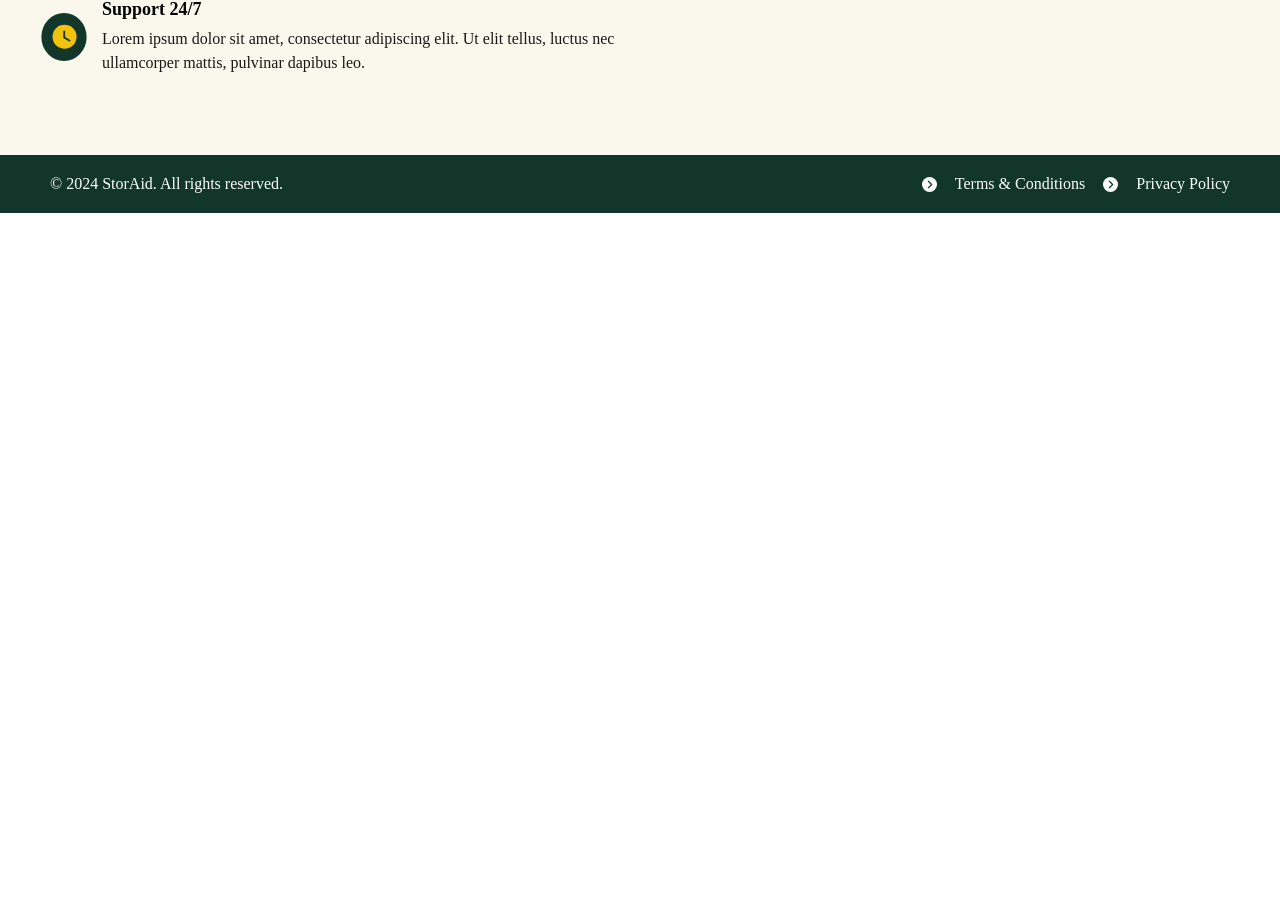
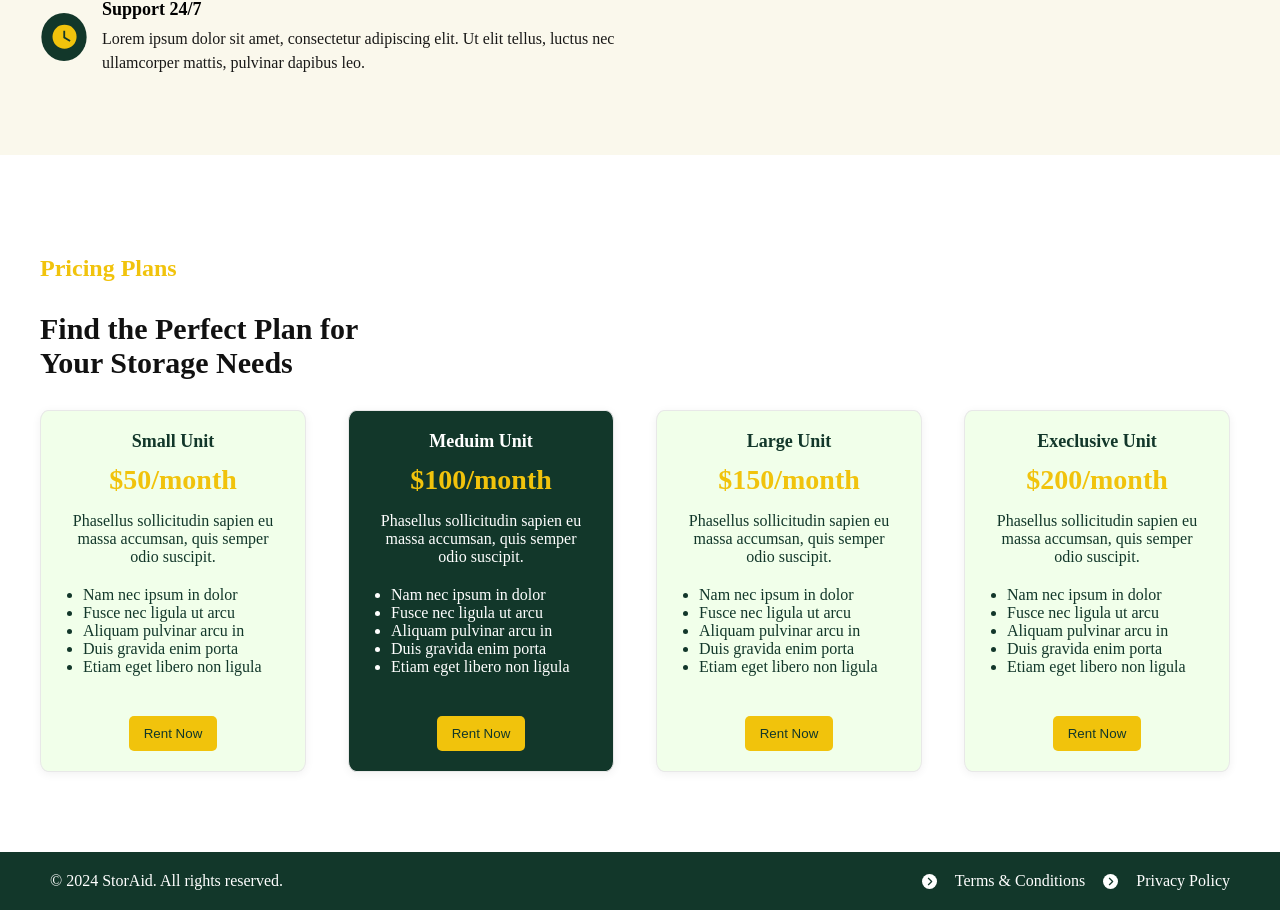
Before and after one commit to JuliaFaraj/react-website, a React (Vite) app: page / in a window 1280 px wide. Shown: the part 2829-3739 px from the top of the page. Before the commit the page ends 3042 px from the top, so only its background shows below. Built offline with nearby package versions, Linux system fonts and the light colour scheme.

Commit message:
Färdig Pricing-sektion: struktur och styling

```diff
--- /dev/null
+++ b/src/Components/Pricing.jsx
@@ -0,0 +1,72 @@
+import React from 'react'
+
+const Pricing = () => {
+  return (
+    <section className="pricing-section">
+        <div className="container">
+            <h1 className="pricing-title">Pricing Plans</h1>
+            <p className="pricing-lead">Find the Perfect Plan for Your Storage Needs</p>
+
+            <div className="pricing-cards">
+                <div className="pricing-card1 theme-light">
+                    <h2 className="pricing-card-title">Small Unit</h2>
+                    <h3 className="pricing-card-price">$50/month</h3>
+                    <p className="pricing-card-subtitle">Phasellus sollicitudin sapien eu massa accumsan, quis semper odio suscipit.</p>
+                    <ul className="pricing-card-features">
+                        <li>Nam nec ipsum in dolor</li>
+                        <li>Fusce nec ligula ut arcu</li>
+                        <li>Aliquam pulvinar arcu in</li>
+                        <li>Duis gravida enim porta</li>
+                        <li>Etiam eget libero non ligula</li>
+                    </ul>
+                    <button className="pricing-card-button pricing-card-button--primary">Rent Now</button>
+                </div>
+
+                <div className="pricing-card2 theme-dark">
+                    <h2 className="pricing-card-title">Meduim Unit</h2>
+                    <h3 className="pricing-card-price">$100/month</h3>
+                    <p className="pricing-card-subtitle">Phasellus sollicitudin sapien eu massa accumsan, quis semper odio suscipit.</p>
+                    <ul className="pricing-card-features">
+                        <li>Nam nec ipsum in dolor</li>
+                        <li>Fusce nec ligula ut arcu</li>
+                        <li>Aliquam pulvinar arcu in</li>
+                        <li>Duis gravida enim porta</li>
+                        <li>Etiam eget libero non ligula</li>
+                    </ul>
+                    <button className="pricing-card-button pricing-card-button--primary">Rent Now</button>
+                </div>
+
+                <div className="pricing-card3 theme-light">
+                    <h2 className="pricing-card-title">Large Unit</h2>
+                    <h3 className="pricing-card-price">$150/month</h3>
+                    <p className="pricing-card-subtitle">Phasellus sollicitudin sapien eu massa accumsan, quis semper odio suscipit.</p>
+                    <ul className="pricing-card-features">
+                        <li>Nam nec ipsum in dolor</li>
+                        <li>Fusce nec ligula ut arcu</li>
+                        <li>Aliquam pulvinar arcu in</li>
+                        <li>Duis gravida enim porta</li>
+                        <li>Etiam eget libero non ligula</li>
+                    </ul>
+                    <button className="pricing-card-button pricing-card-button--primary">Rent Now</button>
+                </div>
+
+                <div className="pricing-card4 theme-light">
+                    <h2 className="pricing-card-title">Execlusive Unit</h2>
+                    <h3 className="pricing-card-price">$200/month</h3>
+                    <p className="pricing-card-subtitle">Phasellus sollicitudin sapien eu massa accumsan, quis semper odio suscipit.</p>
+                    <ul className="pricing-card-features">
+                        <li>Nam nec ipsum in dolor</li>
+                        <li>Fusce nec ligula ut arcu</li>
+                        <li>Aliquam pulvinar arcu in</li>
+                        <li>Duis gravida enim porta</li>
+                        <li>Etiam eget libero non ligula</li>
+                    </ul>
+                    <button className="pricing-card-button pricing-card-button--primary">Rent Now</button>
+                </div>
+            </div>
+        </div>
+    </section>
+  )
+}
+
+export default Pricing
--- a/src/Pages/Home.jsx
+++ b/src/Pages/Home.jsx
@@ -6,6 +6,7 @@ import { Link, NavLink } from "react-router-dom";   // avsluta med semikolon
 import OurServices from "../Components/OurServices.jsx"; // ingen klammer
 import Testimonials from '../Components/Testimonials.jsx';
 import WhychooseUs from '../Components/WhychooseUs.jsx';
+import Pricing from '../Components/Pricing.jsx';
 
 const Home = () => {
   return (
@@ -16,6 +17,7 @@ const Home = () => {
     <OurServices />
     <Testimonials />
     <WhychooseUs />
+    <Pricing />
 
     </main>
   )
--- a/src/index.css
+++ b/src/index.css
@@ -645,3 +645,86 @@ padding: 48px 0;
   max-width: 350px;
   margin: 20px 0;
 }
+
+.pricing-section {
+  padding: 80px 0;
+  background-color: #fff /* byt till din färg */
+}
+.pricing-cards {
+  display: grid;
+  grid-template-columns: repeat(4, 1fr);
+  gap: 32px;
+  justify-content: center;  /* centrera grid i containern */
+  align-items: start;
+  margin-top: 28px;
+
+}
+.pricing-card1, .pricing-card3, .pricing-card4 {
+  position: relative;
+  background: #F1FFEA;
+  color: #12372A;
+  border: 1px solid #e8e8e8;
+  border-radius: 3%;
+  padding: 20px 22px 20px;
+  box-shadow: 0 2px 10px rgba(0,0,0,0.06);
+  width: 220px; /* matchar kolumnen exakt */
+  min-height: 320px;
+  text-align: center;
+}
+
+.pricing-card2 {
+  position: relative;
+  background: #12372A;
+  color: #ffff;
+  border: 1px solid #e8e8e8;
+  border-radius: 3%;
+  padding: 20px 22px 20px;
+  box-shadow: 0 2px 10px rgba(0,0,0,0.06);
+  width: 220px; /* matchar kolumnen exakt */
+  min-height: 320px;
+  text-align: center;
+}
+
+.pricing-card-title {
+  font-size: 18px;
+  font-weight: 700;
+  margin: 0 0 12px 0;
+}
+
+.pricing-card-price {
+  font-size: 28px;
+  font-weight: 800;
+  margin: 0 0 16px 0;
+  color: #F1C30C;
+}
+
+.pricing-card-features {
+  padding: 0;
+  margin: 20px ;
+  text-align: left;
+  list-style: disc;
+}
+
+.pricing-card-button--primary {
+  margin-top: 20px;
+  color: #12372A;
+  background-color: #F1C30C;
+  border: none;
+  font-weight: 500;
+  padding: 10px 15px;
+  border-radius: 5px;
+  cursor: pointer;
+
+}
+
+.pricing-lead {
+  font-size: 30px;
+  color: #111;
+  font-weight: 700;
+  max-width: 25ch;
+}
+
+.pricing-title {
+  font-size: 24px;
+  font-weight: 800;
+}
```
